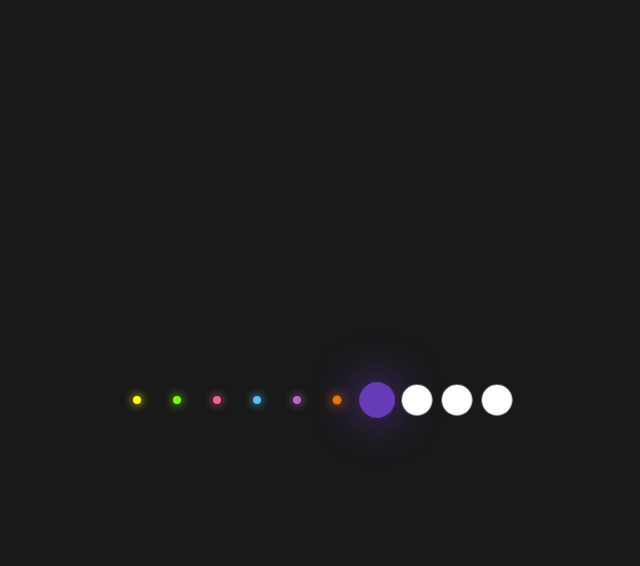
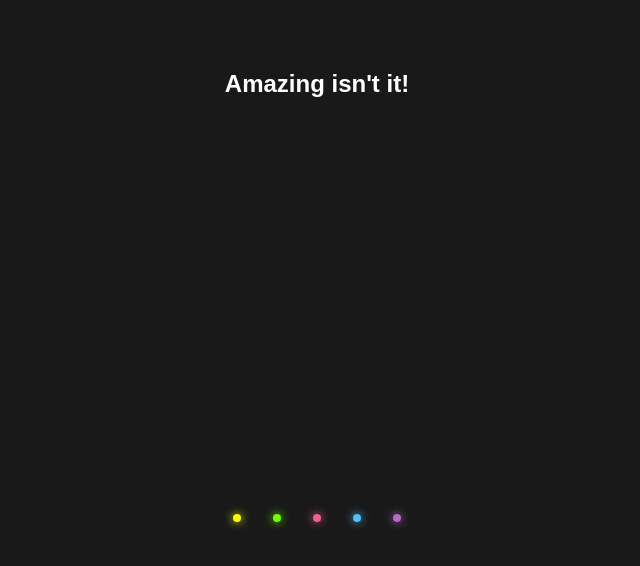
Before and after one commit to nak97/my-first-repo, a plain HTML site: page index.html in a window 1280 px wide. Shown: the whole page, without its empty margins (323-963 px from the left). Drawn offline with Linux system fonts and the light colour scheme.

Commit message:
added h2 tag and placed ul inside div

```diff
--- a/index.html
+++ b/index.html
@@ -7,17 +7,20 @@
   <title>Glowing Dots</title>
 </head>
 <body>
+  <div>
+    <h2>Amazing isn't it!</h2>
     <ul>
       <li></li>
       <li></li>
       <li></li>
       <li></li>
       <li></li>
-    <li></li>
-    <li></li>
-    <li></li>
-    <li></li>
-    <li></li>
+
+
     </ul>
+
+  </div>
+
+
 </body>
 </html>
```
Lines whose indentation alone changed are shown as unchanged.
